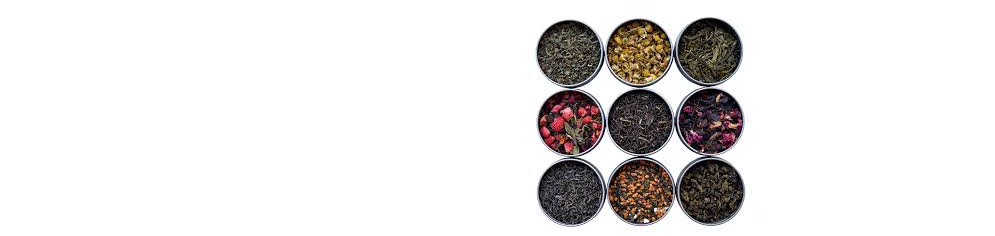
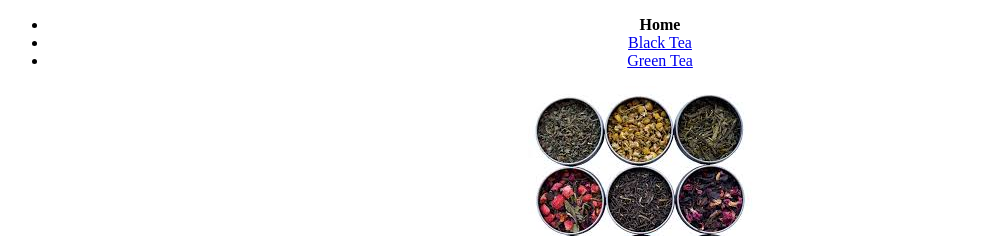
Before and after one commit to aimeeguichard/Types-of-tea, a plain HTML site: page index.html in a window 1280 px wide. Shown: the top 236 px of the page, without its empty margins (0-995 px from the left). Drawn offline with Linux system fonts and the light colour scheme.

```diff
--- a/index.html
+++ b/index.html
@@ -1,5 +1,13 @@
 <!DOCTYPE html>
 <html>
+    <nav>
+        <ul>
+          <li><strong>Home</strong></li>
+          <li><a href="blacktea.html">Black Tea</a></li>
+          <li><a href="greentea.html">Green Tea</a></li>
+
+        </ul>
+      </nav>
     <head>
         <title>Types of Tea</title>
         <style>
```
Also changed, not shown: blacktea.html (+3 -2 lines), greentea.html (+1 -1 lines), photos/11.jpg (added).
